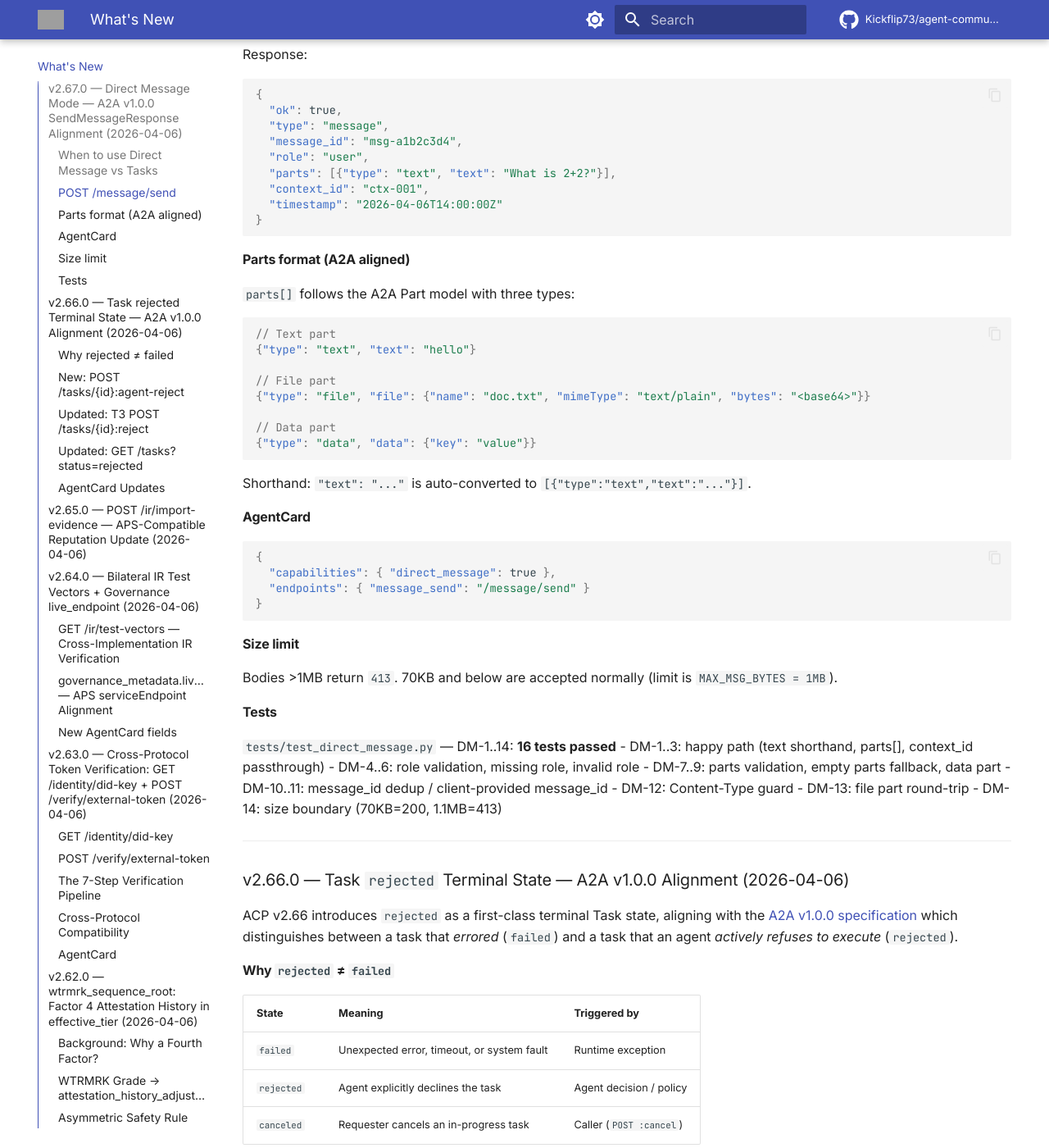
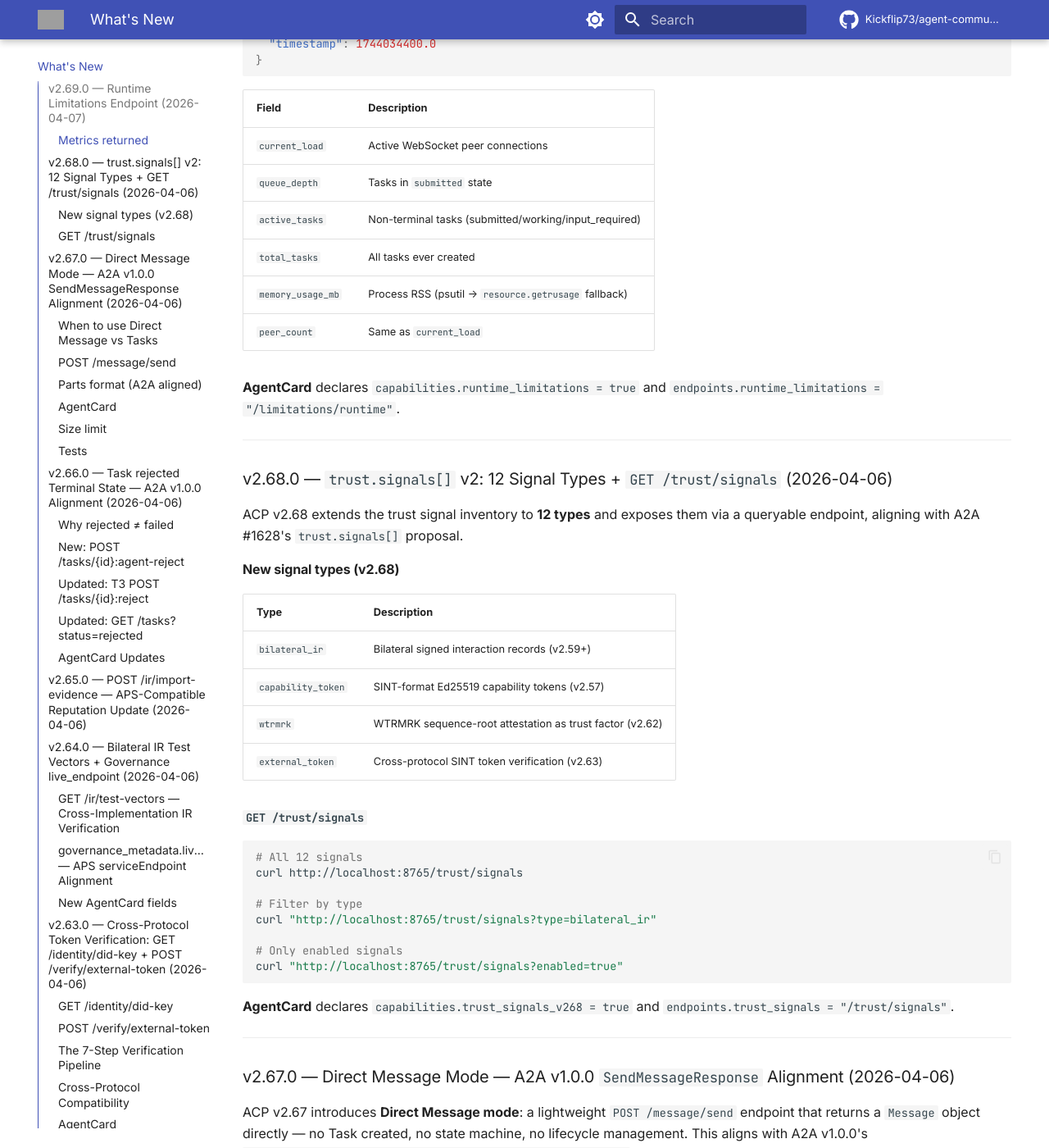
Before and after one commit to Kickflip73/agent-communication-protocol, an MkDocs documentation site: the page built from docs/whats-new.md, in a window 1280 px wide and 1400 px high, scrolled down 742 px. Shown: the whole window at 82% size. Built offline with MkDocs 1.6.1 and Material for MkDocs 9.7.7, drawn with Linux system fonts in a browser that asks for light colours; comment, search, counter and statistics services are not loaded; the version menu is left out; some of the changed text lies outside the part shown; grey boxes are pictures that could not be loaded.

Commit message:
docs: sync v2.68 + v2.69 — README badge v2.69.0/1060 tests; whats-new v2.68+v2.69 entries

````diff
--- a/docs/whats-new.md
+++ b/docs/whats-new.md
@@ -1,7 +1,80 @@
 # What's New in ACP — Last 7 Days
 
-> Last updated: 2026-04-06 23:05
+> Last updated: 2026-04-07 01:44
 > For the full history see [CHANGELOG.md](../CHANGELOG.md)
+
+---
+
+### v2.69.0 — Runtime Limitations Endpoint (2026-04-07)
+
+ACP v2.69 adds **`GET /limitations/runtime`** — a live runtime metrics endpoint that complements
+the static `limitations[]` declared in the AgentCard (v2.29). Aligns with A2A #1694 @citriac
+Agent Exchange Hub v0.4.0's stable/runtime limitations split.
+
+#### Metrics returned
+
+```bash
+curl http://localhost:8765/limitations/runtime
+```
+
+```json
+{
+  "ok": true,
+  "runtime": {
+    "current_load": 2,
+    "queue_depth": 1,
+    "active_tasks": 3,
+    "total_tasks": 47,
+    "memory_usage_mb": 52.4,
+    "memory_source": "psutil",
+    "peer_count": 2
+  },
+  "version": "2.69.0",
+  "timestamp": 1744034400.0
+}
+```
+
+| Field | Description |
+|-------|-------------|
+| `current_load` | Active WebSocket peer connections |
+| `queue_depth` | Tasks in `submitted` state |
+| `active_tasks` | Non-terminal tasks (submitted/working/input_required) |
+| `total_tasks` | All tasks ever created |
+| `memory_usage_mb` | Process RSS (psutil → `resource.getrusage` fallback) |
+| `peer_count` | Same as `current_load` |
+
+**AgentCard** declares `capabilities.runtime_limitations = true` and `endpoints.runtime_limitations = "/limitations/runtime"`.
+
+---
+
+### v2.68.0 — `trust.signals[]` v2: 12 Signal Types + `GET /trust/signals` (2026-04-06)
+
+ACP v2.68 extends the trust signal inventory to **12 types** and exposes them via a queryable
+endpoint, aligning with A2A #1628's `trust.signals[]` proposal.
+
+#### New signal types (v2.68)
+
+| Type | Description |
+|------|-------------|
+| `bilateral_ir` | Bilateral signed interaction records (v2.59+) |
+| `capability_token` | SINT-format Ed25519 capability tokens (v2.57) |
+| `wtrmrk` | WTRMRK sequence-root attestation as trust factor (v2.62) |
+| `external_token` | Cross-protocol SINT token verification (v2.63) |
+
+#### `GET /trust/signals`
+
+```bash
+# All 12 signals
+curl http://localhost:8765/trust/signals
+
+# Filter by type
+curl "http://localhost:8765/trust/signals?type=bilateral_ir"
+
+# Only enabled signals
+curl "http://localhost:8765/trust/signals?enabled=true"
+```
+
+**AgentCard** declares `capabilities.trust_signals_v268 = true` and `endpoints.trust_signals = "/trust/signals"`.
 
 ---
 
````
Also changed, not shown: README.md (+2 -2 lines).
